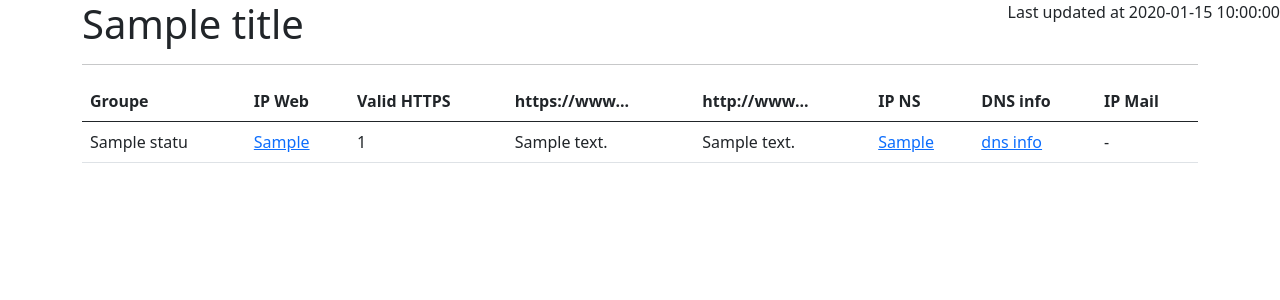
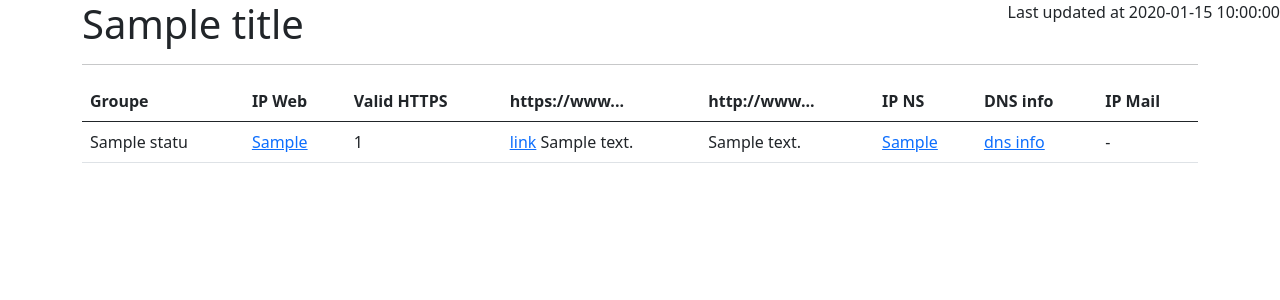
Before and after one commit to xavier-dubruille/student_vps_status, a Flask app: template src/vps_status_web/templates/table.html in a window 1280 px wide. Shown: the top 300 px of the page. Run offline with Flask 3, Linux system fonts and the light colour scheme; the template is opened without the code that fills it: most values are stand-ins (such as "Sample title", 1, 10 or a date in 2020); some libraries are stand-ins or nearby versions.

Commit message:
Display link to their https page

```diff
--- a/src/vps_status_web/templates/table.html
+++ b/src/vps_status_web/templates/table.html
@@ -23,7 +23,7 @@
         <td {% if not statu.www_https_valid %} class="p-3 mb-2 bg-danger text-white" {% endif %}>
             {{ statu.www_https_valid }}
         </td>
-        <td>{{ statu.content_www_ssl[:50] }}</td>
+        <td><a href="https://{{ status.url_www }}">link</a> {{ statu.content_www_ssl[:50] }}</td>
         <td>{{ statu.content_www_http[:50] }}</td>
         <td><a href="vps/{{ statu.ip_ns }}" target="_blank">{{ statu.ip_ns }}</a></td>
         <td><a href="https://dnssec-analyzer.verisignlabs.com/{{ statu.group_name }}.ephec-ti.be" target="_blank">dns
```
